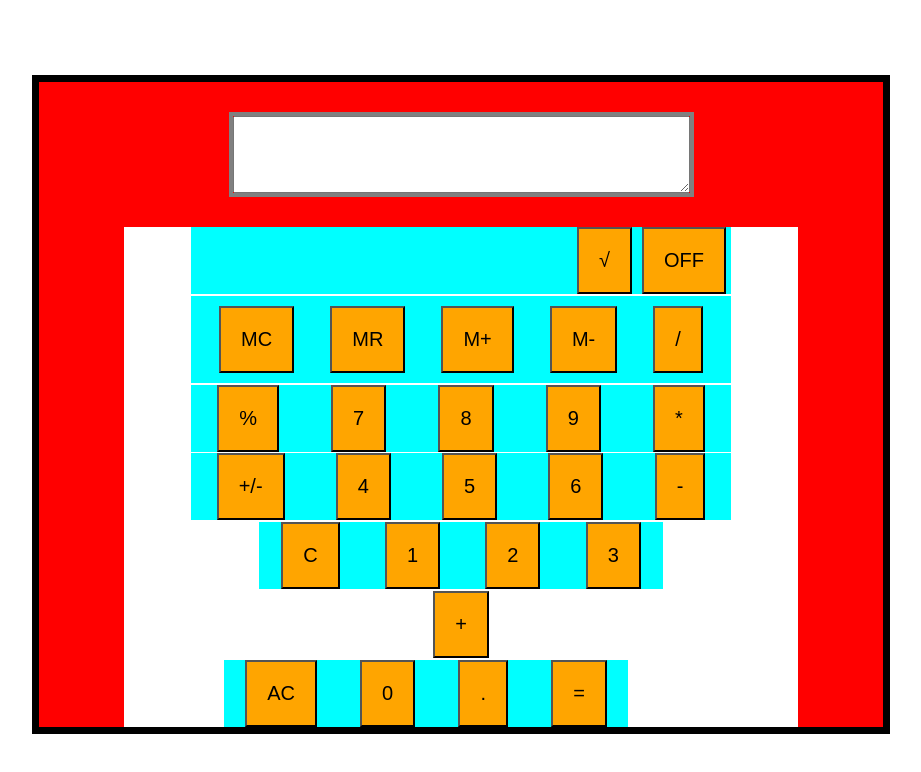
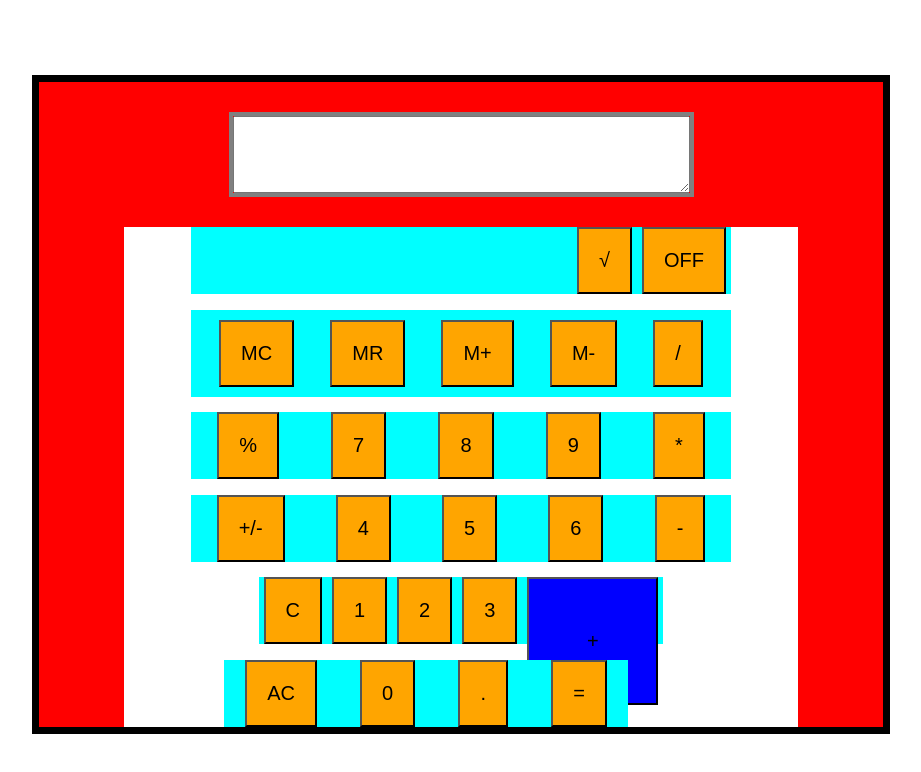
Before and after one commit to johnwesly08/Calculator, a plain HTML site: page index.html in a window 1280 px wide. Shown: the whole page, without its empty margins (179-1100 px from the left). Drawn offline with Linux system fonts and the light colour scheme; files whose address does not match are found by name.

Commit message:
alignment cahnges

```diff
--- a/index.html
+++ b/index.html
@@ -11,7 +11,7 @@
     <link rel="stylesheet" href="JavaScript/Script.js">
     <div class="Container">
         <div class="display">
-        <textarea name="" id="" cols="55" rows="5"></textarea></div>
+        <textarea name="display" cols="55" rows="5"></textarea></div>
         <div class="buttons">
             <div class="row1">
                 <button type="button">√</button>
@@ -43,9 +43,7 @@
                 <button type="button">1</button>
                 <button type="button">2</button>
                 <button type="button">3</button>
-            </div>
-            <div class="row5+" id="button+">
-                <button type="button">+</button>
+                <button class="button1" type="button">+</button>
             </div>
             <div class="row6">
                 <button type="button">AC</button>
```
